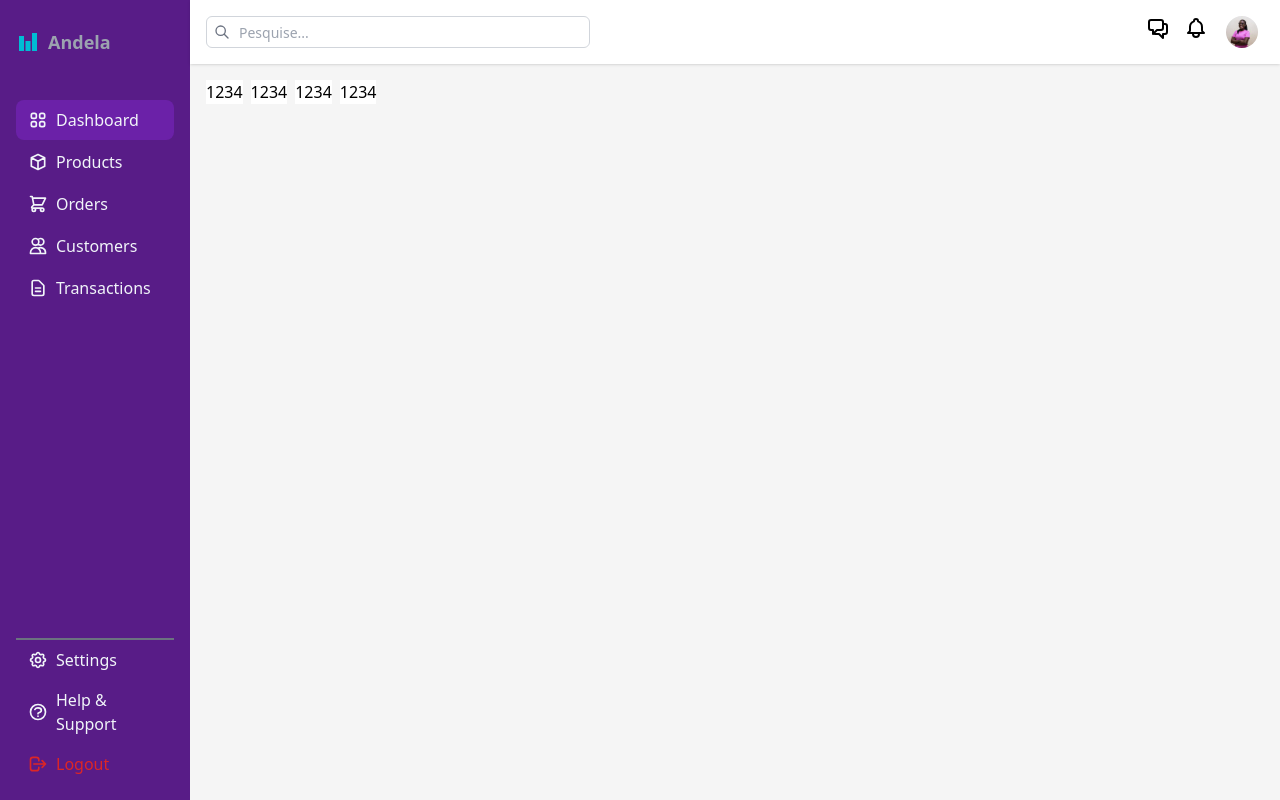
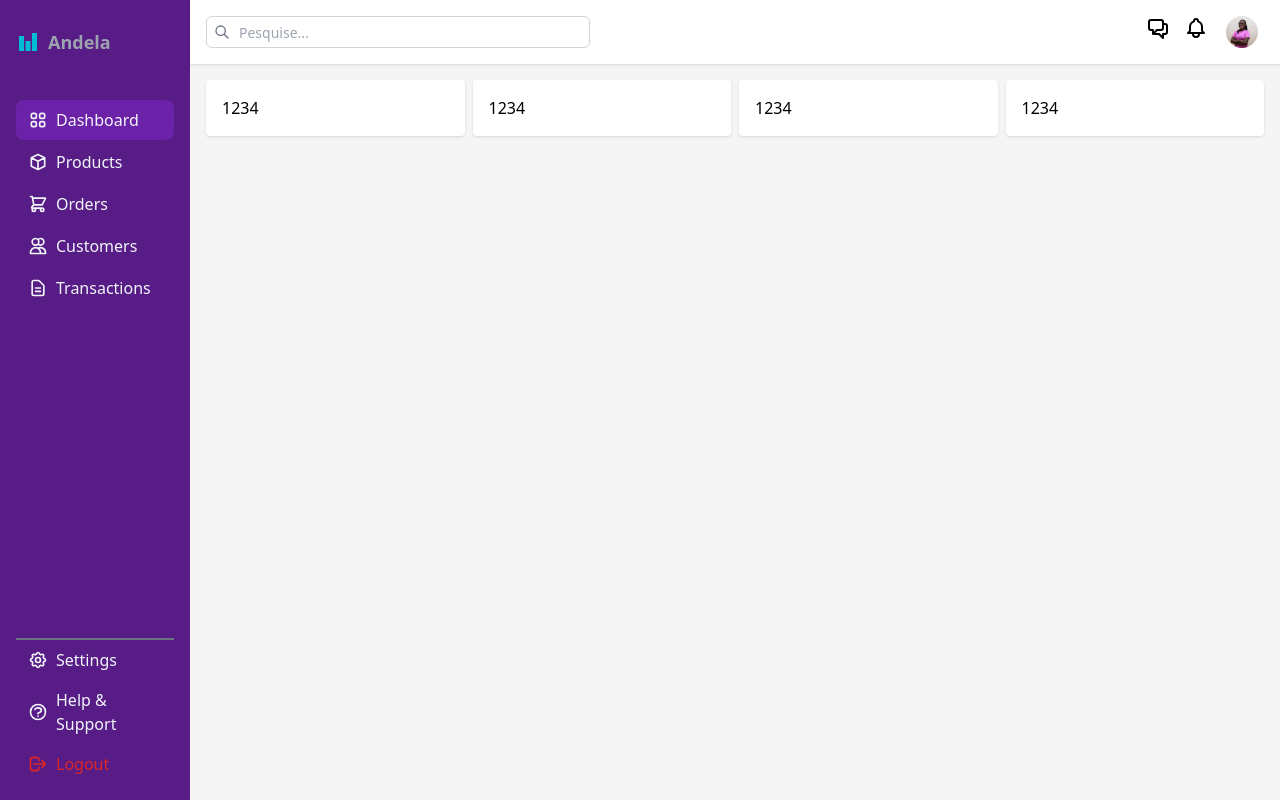
Before and after one commit to MatolaTheCoder/andela-sweet-gift, a React (Create React App) app: page / in a window 1280 px wide. Built offline with nearby package versions, Linux system fonts and the light colour scheme.

Commit message:
Styling the stats grid

```diff
--- a/src/components/DashboardStatsGrid.jsx
+++ b/src/components/DashboardStatsGrid.jsx
@@ -4,10 +4,10 @@ export default function DashboardStatsGrid() {
   return (
     <>
       <div className='flex gap-2'>
-        <div className='bg-white'>1234</div>
-        <div className='bg-white'>1234</div>
-        <div className='bg-white'>1234</div>
-        <div className='bg-white'>1234</div>
+        <div className='bg-white p-4 flex-1 rounded shadow flex items-center'>1234</div>
+        <div className='bg-white p-4 flex-1 rounded shadow flex items-center'>1234</div>
+        <div className='bg-white p-4 flex-1 rounded shadow flex items-center'>1234</div>
+        <div className='bg-white p-4 flex-1 rounded shadow flex items-center'>1234</div>
       </div>
     </>
   )
```
